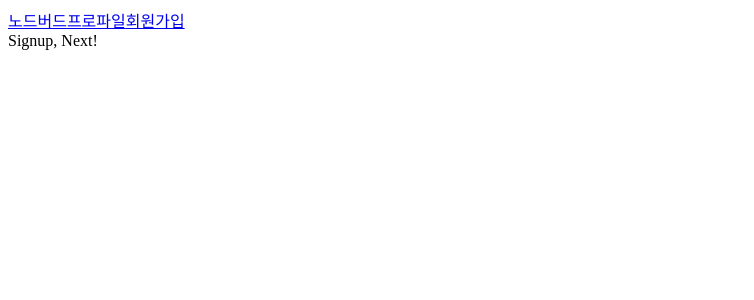
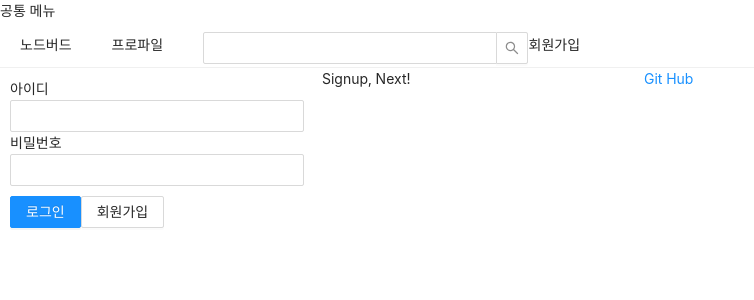
Before and after one commit to minsun21/nodebird-sns, a Next.js app in the folder front/: page /signup in a window 1280 px wide. Shown: the top 300 px of the page, without its empty margins (0-754 px from the left). Built offline with nearby package versions, Linux system fonts and the light colour scheme.

Commit message:
2day 1/2

```diff
--- a/front/components/AppLayout.js
+++ b/front/components/AppLayout.js
@@ -1,20 +1,55 @@
-import React from 'react';
+import React, { useMemo, useState } from 'react';
 import PropTypes from 'prop-types';
 import Link from 'next/link';
+import { Menu, Input, Row, Col } from 'antd';
+
+import UserProfile from '../components/UserProfile';
+import LoginForm from '../components/LoginForm';
 
 const AppLayout = ({ children }) => {
+  const style = useMemo(() => ({ marginTop: 10 }), []);
+  const [isLoggedIn, setIsLoggedIn] = useState(false);
   return (
     <div>
-      <Link href='/'>
+      <Menu mode="horizontal">
+        <Menu.Item>
+          <Link href="/">
             <a>노드버드</a>
           </Link>
-      <Link href='/profile'>
+        </Menu.Item>
+        <Menu.Item>
+          <Link href="/profile">
             <a>프로파일</a>
           </Link>
-      <Link href='/signup'>
+        </Menu.Item>
+        <Menu.Item>
+          <Input.Search style={style} />
+          <Link href="/signup">
             <a>회원가입</a>
           </Link>
+        </Menu.Item>
+      </Menu>
+      <Row gutter={8}>
+        <Col xs={24} md={6}>
+          {isLoggedIn ? (
+            <UserProfile setIsLoggedIn={setIsLoggedIn} />
+          ) : (
+            <LoginForm setIsLoggedIn={setIsLoggedIn} />
+          )}
+        </Col>
+        <Col xs={24} md={6}>
           {children}
+        </Col>
+        <Col xs={24} md={6}>
+          <a
+            href="https://github.com/minsun21/nodebird-sns"
+            target="_blank"
+            rel="noreferrer noopener"
+          >
+            Git Hub
+          </a>
+        </Col>
+      </Row>
     </div>
   );
 };
--- /dev/null
+++ b/front/components/LoginForm.js
@@ -0,0 +1,65 @@
+import React, { useCallback, useState } from 'react';
+import PropTypes from 'prop-types';
+import { Form, Input, Button } from 'antd';
+import Link from 'next/link';
+import styled from 'styled-components';
+
+const ButtonWrapper = styled.div`
+  margin-top: 10px;
+`;
+
+const FormWrapper = styled(Form)`
+  padding: 10px;
+`;
+
+const LoginForm = ({ setIsLoggedIn }) => {
+  const [id, setId] = useState('');
+  const [password, setPassword] = useState('');
+
+  const onChangeId = useCallback((e) => {
+    setId(e.target.value);
+  }, []);
+
+  const onChangePassword = useCallback((e) => {
+    setPassword(e.target.value);
+  }, []);
+
+  const onSubmitForm = useCallback(() => {
+    console.log(id, password);
+    setIsLoggedIn(true);
+  }, [id, password]);
+
+  return (
+    <FormWrapper onFinish={onSubmitForm}>
+      <div>
+        <label htmlFor="user-id">아이디</label>
+        <br />
+        <Input name="user-id" value={id} onChange={onChangeId} required />
+      </div>
+      <div>
+        <label htmlFor="user-password">비밀번호</label>
+        <br />
+        <Input
+          name="user-password"
+          value={password}
+          onChange={onChangePassword}
+          required
+        />
+      </div>
+      <ButtonWrapper>
+        <Button type="primary" htmlType="submit" loading={false}>
+          로그인
+        </Button>
+        <Link href="/signup">
+          <a>
+            <Button>회원가입</Button>
+          </a>
+        </Link>
+      </ButtonWrapper>
+    </FormWrapper>
+  );
+};
+LoginForm.propTypes = {
+  setIsLoggedIn: PropTypes.node.isRequired,
+};
+export default LoginForm;
--- /dev/null
+++ b/front/components/UserProfile.js
@@ -0,0 +1,35 @@
+import React, { useCallback } from 'react';
+import PropTypes from 'prop-types';
+import { Card, Avatar, Button } from 'antd';
+
+const UserProfile = ({ setIsLoggedIn }) => {
+  const onLogOut = useCallback(() => {
+    setIsLoggedIn(false);
+  }, []);
+
+  return (
+    <Card
+      actions={[
+        <div key="twit">
+          짹짹
+          <br />0
+        </div>,
+        <div key="followings">
+          팔로잉
+          <br />0
+        </div>,
+        <div key="follower">
+          팔로워
+          <br />0
+        </div>,
+      ]}
+    >
+      <Card.Meta avatar={<Avatar>ZC</Avatar>} title="mspark" />
+      <Button onClick={onLogOut}>로그아웃</Button>
+    </Card>
+  );
+};
+UserProfile.propTypes = {
+  setIsLoggedIn: PropTypes.node.isRequired,
+};
+export default UserProfile;
--- a/front/package.json
+++ b/front/package.json
@@ -10,10 +10,13 @@
   "author": "mspark",
   "license": "ISC",
   "dependencies": {
+    "@ant-design/icons": "^4.7.0",
+    "antd": "^4.21.7",
     "next": "^9.5.5",
     "prop-types": "^15.8.1",
     "react": "^16.14.0",
-    "react-dom": "^16.14.0"
+    "react-dom": "^16.14.0",
+    "styled-components": "^5.3.5"
   },
   "devDependencies": {
     "eslint": "^8.20.0",
--- /dev/null
+++ b/front/pages/_app.js
@@ -0,0 +1,23 @@
+import React from 'react';
+import Head from 'next/head';
+import 'antd/dist/antd.css';
+import PropTypes from 'prop-types';
+
+const App = ({ Component }) => {
+  return (
+    <>
+      <Head>
+        <meta charSet="utf-8" />
+        <title>NodeBird</title>
+      </Head>
+      <div>공통 메뉴</div>
+      <Component />
+    </>
+  );
+};
+
+App.propTypes = {
+  Component: PropTypes.elementType.isRequired,
+};
+
+export default App;
--- a/front/pages/signup.js
+++ b/front/pages/signup.js
@@ -1,11 +1,17 @@
 import React from 'react';
+import Head from 'next/head';
 import AppLayout from '../components/AppLayout';
 
 const Signup = () => {
   return (
-    <AppLayout>
-      <div>Signup, Next!</div>
-    </AppLayout>
+    <>
+      <Head>
+        <title>내 프로필 | NodeBird</title>
+      </Head>
+      <AppLayout>
+        <div>Signup, Next!</div>
+      </AppLayout>
+    </>
   );
 };
 
```
Also changed, not shown: front/pages/profile.js (+9 -3 lines), 1 other file (tests, documents, lock files or other folders). Lines whose indentation alone changed are shown as unchanged.
